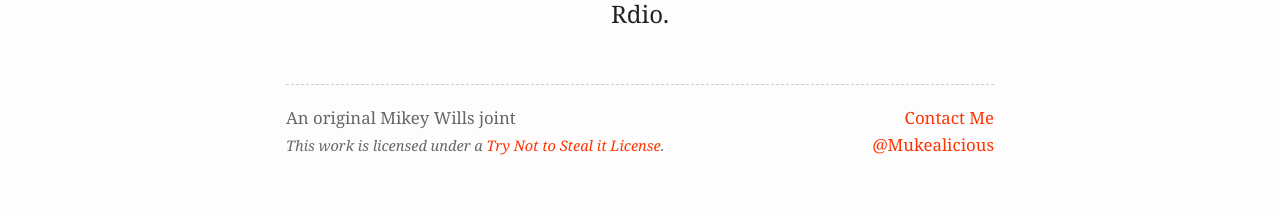
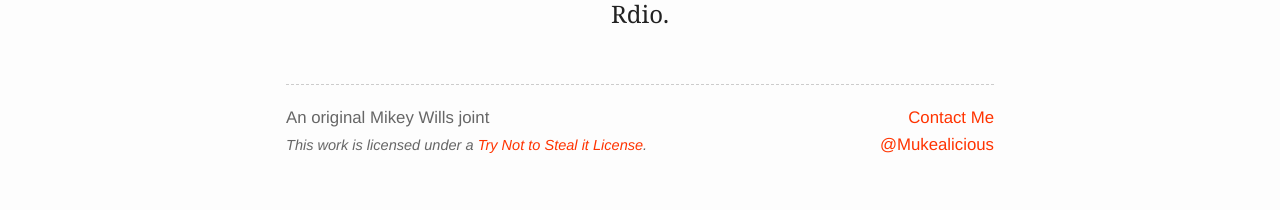
Before and after one commit to mukealicious/mukealicious.github.io, a Jekyll site: the page built from index.html, in a window 1280 px wide. Shown: the part 1107-1317 px from the top of the page. Built offline with Jekyll 4.4.1, drawn with Linux system fonts in a browser that asks for light colours; Markdown is read by kramdown in place of the engine named in the settings.

Commit message:
Changed footer to sans-serif

```diff
--- a/sass/screen.scss
+++ b/sass/screen.scss
@@ -65,6 +65,7 @@
   @include adjust-font-size-to(21px);
   @include reset-baseline;
   border-top: 1px dashed $grey;
+  font-family: $title;
   color: $mid-grey;
   div {
     @include span-columns(8);
--- a/stylesheets/screen.css
+++ b/stylesheets/screen.css
@@ -274,16 +274,17 @@
   line-height: 2.286em;
   line-height: 1.6em;
   border-top: 1px dashed #cccccc;
+  font-family: "freight-sans-pro", "HelveticaNeue-Light", "Helvetica Neue Light", "Helvetica Neue", Helvetica, Arial, "Lucida Grande", sans-serif;
   color: #666666;
 }
-/* line 69, ../sass/screen.scss */
+/* line 70, ../sass/screen.scss */
 footer div {
   width: 66.102%;
   float: left;
   margin-right: 1.695%;
   display: inline;
 }
-/* line 71, ../sass/screen.scss */
+/* line 72, ../sass/screen.scss */
 footer div:last-child {
   width: 32.203%;
   float: right;
@@ -292,7 +293,7 @@
   display: inline;
   text-align: right;
 }
-/* line 76, ../sass/screen.scss */
+/* line 77, ../sass/screen.scss */
 footer span {
   display: block;
 }
@@ -300,16 +301,16 @@
 /* --------------------------------------------------------------------
    Home Page
 -------------------------------------------------------------------- */
-/* line 86, ../sass/screen.scss */
+/* line 87, ../sass/screen.scss */
 section.home img {
   margin-bottom: 2em;
 }
 
-/* line 90, ../sass/screen.scss */
+/* line 91, ../sass/screen.scss */
 article.bio {
   text-align: center;
 }
-/* line 92, ../sass/screen.scss */
+/* line 93, ../sass/screen.scss */
 article.bio h2 {
   font-style: italic;
 }
@@ -325,7 +326,7 @@
 /* --------------------------------------------------------------------
    Misc
 -------------------------------------------------------------------- */
-/* line 102, ../sass/screen.scss */
+/* line 103, ../sass/screen.scss */
 article.coming-soon h1 {
   margin-bottom: 1.6em;
   text-align: center;
@@ -352,24 +353,24 @@
     line-height: 1.476em;
   }
 
-  /* line 127, ../sass/screen.scss */
+  /* line 128, ../sass/screen.scss */
   .container {
     max-width: 24em;
   }
 
-  /* line 130, ../sass/screen.scss */
+  /* line 131, ../sass/screen.scss */
   img#logo {
     position: inherit;
     margin-bottom: 0.25em;
   }
 
-  /* line 134, ../sass/screen.scss */
+  /* line 135, ../sass/screen.scss */
   h1 {
     font-size: 2.095em;
     line-height: 1.409em;
   }
 
-  /* line 135, ../sass/screen.scss */
+  /* line 136, ../sass/screen.scss */
   h2 {
     font-size: 1.238em;
     line-height: 1.192em;
@@ -383,7 +384,7 @@
     line-height: 1.5em;
   }
 
-  /* line 144, ../sass/screen.scss */
+  /* line 145, ../sass/screen.scss */
   .container {
     padding: 0 0.75em;
   }
```
